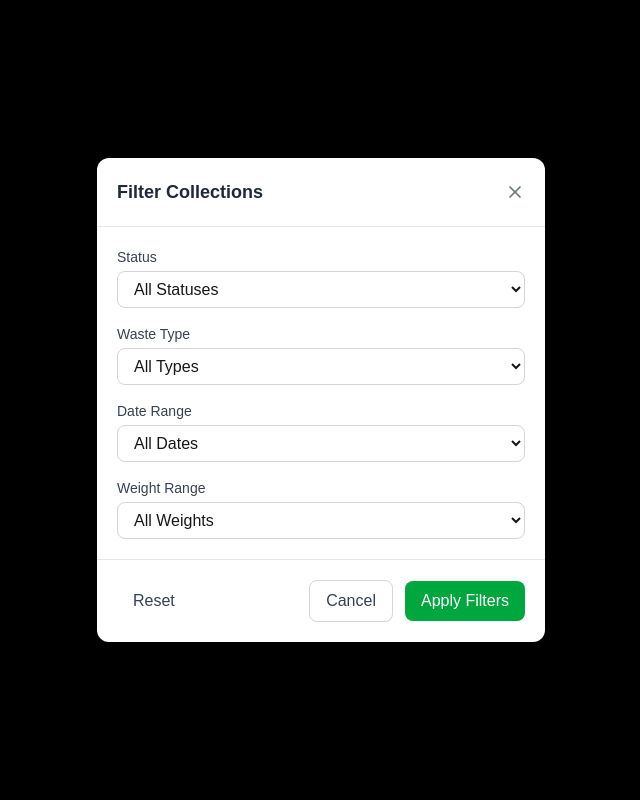
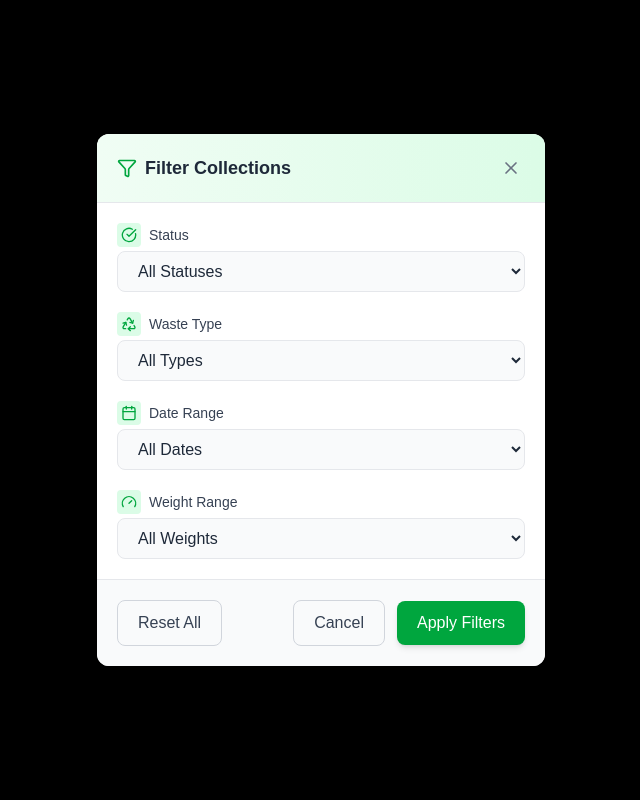
Before and after one commit to lavinianataniela05/pengelolaansampah, a Next.js app: page /waste-tracking in a window 1280 px wide. Both pictures are taken after a click on the button "Filter". Shown: the top 800 px of the page, without its empty margins (319-959 px from the left). Built offline with nearby package versions, Linux system fonts and the light colour scheme.

Commit message:
feat: enhance Waste Tracking page with improved filter modal design and functionality

```diff
--- a/components/mainpage/WasteTrackingPage.tsx
+++ b/components/mainpage/WasteTrackingPage.tsx
@@ -3,7 +3,7 @@
 import { motion } from 'framer-motion'
 import { useState } from 'react'
 import { Gauge, Calendar, Package, Truck, Clock, CheckCircle, Leaf, Recycle, TrendingUp, Plus, Filter, Download, MapPin, User, Phone, X } from 'lucide-react'
-import { useRouter } from 'next/router'
+import { useRouter } from 'next/navigation'
 
 export default function WasteTracking() {
   const [showFilterModal, setShowFilterModal] = useState(false)
@@ -13,6 +13,8 @@ export default function WasteTracking() {
     dateRange: '',
     weightRange: ''
   })
+
+  const router = useRouter()
 
   const collectionHistory = [
     {
@@ -180,13 +182,9 @@ export default function WasteTracking() {
   }
 
   const filteredHistory = collectionHistory.filter(item => {
-    // Status filter
     if (filters.status && item.status !== filters.status) return false
-
-    // Waste type filter
     if (filters.wasteType && item.wasteType !== filters.wasteType) return false
 
-    // Date range filter
     if (filters.dateRange) {
       const today = new Date()
       const itemDate = new Date(item.date)
@@ -198,7 +196,6 @@ export default function WasteTracking() {
       if (filters.dateRange === 'last90' && diffDays > 90) return false
     }
 
-    // Weight range filter
     if (filters.weightRange) {
       if (filters.weightRange === '0-5' && item.kilos > 5) return false
       if (filters.weightRange === '5-10' && (item.kilos <= 5 || item.kilos > 10)) return false
@@ -247,16 +244,16 @@ export default function WasteTracking() {
                   </span>
                 )}
               </motion.button>
+
               <motion.button
                 whileHover={{ scale: 1.02 }}
                 whileTap={{ scale: 0.98 }}
                 className="bg-green-600 text-white px-4 py-2.5 rounded-lg hover:bg-green-700 flex items-center transition-all duration-200 shadow-md text-sm"
-  onClick={() => useRouter().push('/delivery-collection')}
+                onClick={() => router.push('/delivery-collection')}
               >
                 <Plus className="w-4 h-4 mr-2" />
                 Schedule Pickup
               </motion.button>
-
             </div>
           </div>
         </motion.div>
@@ -463,32 +460,40 @@ export default function WasteTracking() {
           </div>
         </motion.div>
 
-        {/* Filter Modal */}
+        {/* Enhanced Filter Modal */}
         {showFilterModal && (
           <div className="fixed inset-0 bg-black bg-opacity-50 flex items-center justify-center p-4 z-50">
             <motion.div
               initial={{ opacity: 0, scale: 0.95 }}
               animate={{ opacity: 1, scale: 1 }}
-              className="bg-white rounded-xl shadow-xl w-full max-w-md"
+              className="bg-white rounded-xl shadow-xl w-full max-w-md overflow-hidden"
             >
-              <div className="p-5 border-b border-gray-200 flex justify-between items-center">
+              <div className="p-5 border-b border-gray-200 flex justify-between items-center bg-gradient-to-r from-green-50 to-green-100">
+                <div className="flex items-center">
+                  <Filter className="w-5 h-5 text-green-600 mr-2" />
                   <h3 className="text-lg font-semibold text-gray-800">Filter Collections</h3>
+                </div>
                 <button
                   onClick={() => setShowFilterModal(false)}
-                  className="text-gray-500 hover:text-gray-700"
+                  className="text-gray-500 hover:text-gray-700 p-1 rounded-full hover:bg-gray-100"
                 >
                   <X className="w-5 h-5" />
                 </button>
               </div>
 
-              <div className="p-5 space-y-4">
-                <div>
-                  <label className="block text-sm font-medium text-gray-700 mb-1">Status</label>
+              <div className="p-5 space-y-5 max-h-[60vh] overflow-y-auto">
+                <div className="space-y-1">
+                  <label className="block text-sm font-medium text-gray-700 mb-1 flex items-center">
+                    <span className="bg-green-100 p-1 rounded mr-2">
+                      <CheckCircle className="w-4 h-4 text-green-600" />
+                    </span>
+                    Status
+                  </label>
                   <select
                     name="status"
                     value={filters.status}
                     onChange={handleFilterChange}
-                    className="w-full border border-gray-300 rounded-lg px-3 py-2 focus:outline-none focus:ring-2 focus:ring-green-500 focus:border-transparent"
+                    className="w-full border border-gray-200 rounded-lg px-4 py-2.5 focus:outline-none focus:ring-2 focus:ring-green-500 focus:border-transparent bg-gray-50 text-gray-800"
                   >
                     {statusOptions.map(option => (
                       <option key={option.value} value={option.value}>{option.label}</option>
@@ -496,13 +501,18 @@ export default function WasteTracking() {
                   </select>
                 </div>
 
-                <div>
-                  <label className="block text-sm font-medium text-gray-700 mb-1">Waste Type</label>
+                <div className="space-y-1">
+                  <label className="block text-sm font-medium text-gray-700 mb-1 flex items-center">
+                    <span className="bg-green-100 p-1 rounded mr-2">
+                      <Recycle className="w-4 h-4 text-green-600" />
+                    </span>
+                    Waste Type
+                  </label>
                   <select
                     name="wasteType"
                     value={filters.wasteType}
                     onChange={handleFilterChange}
-                    className="w-full border border-gray-300 rounded-lg px-3 py-2 focus:outline-none focus:ring-2 focus:ring-green-500 focus:border-transparent"
+                    className="w-full border border-gray-200 rounded-lg px-4 py-2.5 focus:outline-none focus:ring-2 focus:ring-green-500 focus:border-transparent bg-gray-50 text-gray-800"
                   >
                     {wasteTypeOptions.map(option => (
                       <option key={option.value} value={option.value}>{option.label}</option>
@@ -510,13 +520,18 @@ export default function WasteTracking() {
                   </select>
                 </div>
 
-                <div>
-                  <label className="block text-sm font-medium text-gray-700 mb-1">Date Range</label>
+                <div className="space-y-1">
+                  <label className="block text-sm font-medium text-gray-700 mb-1 flex items-center">
+                    <span className="bg-green-100 p-1 rounded mr-2">
+                      <Calendar className="w-4 h-4 text-green-600" />
+                    </span>
+                    Date Range
+                  </label>
                   <select
                     name="dateRange"
                     value={filters.dateRange}
                     onChange={handleFilterChange}
-                    className="w-full border border-gray-300 rounded-lg px-3 py-2 focus:outline-none focus:ring-2 focus:ring-green-500 focus:border-transparent"
+                    className="w-full border border-gray-200 rounded-lg px-4 py-2.5 focus:outline-none focus:ring-2 focus:ring-green-500 focus:border-transparent bg-gray-50 text-gray-800"
                   >
                     {dateRangeOptions.map(option => (
                       <option key={option.value} value={option.value}>{option.label}</option>
@@ -524,13 +539,18 @@ export default function WasteTracking() {
                   </select>
                 </div>
 
-                <div>
-                  <label className="block text-sm font-medium text-gray-700 mb-1">Weight Range</label>
+                <div className="space-y-1">
+                  <label className="block text-sm font-medium text-gray-700 mb-1 flex items-center">
+                    <span className="bg-green-100 p-1 rounded mr-2">
+                      <Gauge className="w-4 h-4 text-green-600" />
+                    </span>
+                    Weight Range
+                  </label>
                   <select
                     name="weightRange"
                     value={filters.weightRange}
                     onChange={handleFilterChange}
-                    className="w-full border border-gray-300 rounded-lg px-3 py-2 focus:outline-none focus:ring-2 focus:ring-green-500 focus:border-transparent"
+                    className="w-full border border-gray-200 rounded-lg px-4 py-2.5 focus:outline-none focus:ring-2 focus:ring-green-500 focus:border-transparent bg-gray-50 text-gray-800"
                   >
                     {weightRangeOptions.map(option => (
                       <option key={option.value} value={option.value}>{option.label}</option>
@@ -539,26 +559,32 @@ export default function WasteTracking() {
                 </div>
               </div>
 
-              <div className="p-5 border-t border-gray-200 flex justify-between">
-                <button
+              <div className="p-5 border-t border-gray-200 bg-gray-50 flex justify-between">
+                <motion.button
+                  whileHover={{ scale: 1.02 }}
+                  whileTap={{ scale: 0.98 }}
                   onClick={resetFilters}
-                  className="px-4 py-2 text-gray-700 hover:text-gray-900 font-medium"
+                  className="px-5 py-2.5 text-gray-700 hover:text-gray-900 font-medium rounded-lg border border-gray-300 hover:bg-white transition-all"
                 >
-                  Reset
-                </button>
+                  Reset All
+                </motion.button>
                 <div className="space-x-3">
-                  <button
+                  <motion.button
+                    whileHover={{ scale: 1.02 }}
+                    whileTap={{ scale: 0.98 }}
                     onClick={() => setShowFilterModal(false)}
-                    className="px-4 py-2 border border-gray-300 rounded-lg text-gray-700 hover:bg-gray-50 font-medium"
+                    className="px-5 py-2.5 border border-gray-300 rounded-lg text-gray-700 hover:bg-white font-medium transition-all"
                   >
                     Cancel
-                  </button>
-                  <button
+                  </motion.button>
+                  <motion.button
+                    whileHover={{ scale: 1.02 }}
+                    whileTap={{ scale: 0.98 }}
                     onClick={applyFilters}
-                    className="px-4 py-2 bg-green-600 text-white rounded-lg hover:bg-green-700 font-medium"
+                    className="px-5 py-2.5 bg-green-600 text-white rounded-lg hover:bg-green-700 font-medium transition-all shadow-md"
                   >
                     Apply Filters
-                  </button>
+                  </motion.button>
                 </div>
               </div>
             </motion.div>
```
Lines whose indentation alone changed are shown as unchanged.
